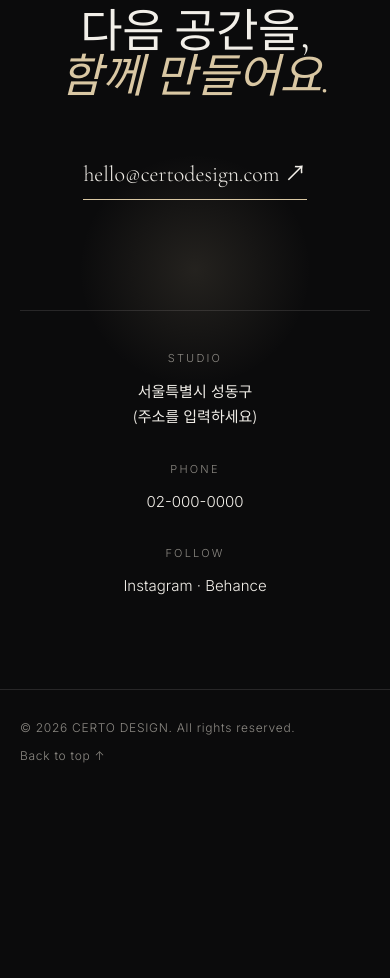
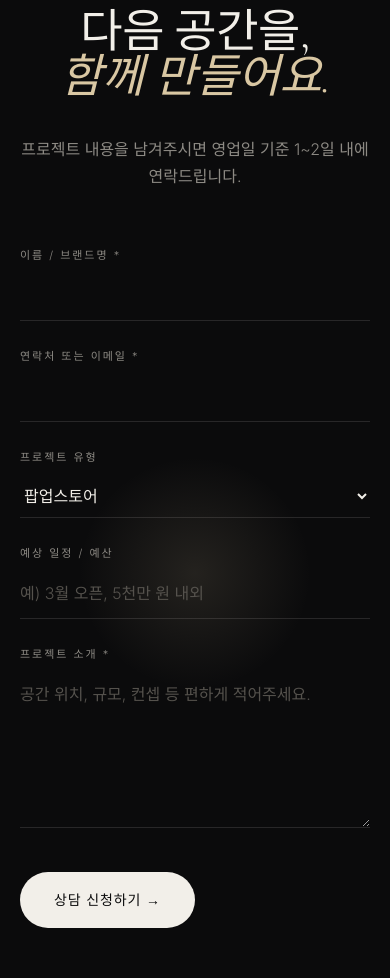
Before and after one commit to joseph8151/certodesign, a plain HTML site: page index.html in a window 390 px wide. Shown: the part 10920-11898 px from the top of the page. Before the commit the page ends 11715 px from the top, so only its background shows below. Drawn offline with nearby package versions, Linux system fonts and the light colour scheme.

Commit message:
Replace email/phone with Formspree consultation form
Co-Authored-By: Claude Sonnet 5.5 <noreply@anthropic.com>
Claude-Session: https://claude.ai/code/session_01BELJTp9tVMwA9K6VDTLoxT

```diff
--- a/index.html
+++ b/index.html
@@ -160,10 +160,30 @@
 <section class="contact" id="contact">
   <p class="eyebrow reveal">Let's talk</p>
   <h2 class="big reveal">다음 공간을,<br><em>함께 만들어요.</em></h2>
-  <a class="mail reveal" href="mailto:hello@certodesign.com">hello@certodesign.com <span>↗</span></a>
+  <p class="lead reveal">프로젝트 내용을 남겨주시면 영업일 기준 1~2일 내에 연락드립니다.</p>
+
+  <form class="form reveal" id="consult" action="https://formspree.io/f/YOUR_FORM_ID" method="POST">
+    <div class="row">
+      <label><span>이름 / 브랜드명 *</span><input type="text" name="name" required autocomplete="name"></label>
+      <label><span>연락처 또는 이메일 *</span><input type="text" name="contact" required></label>
+    </div>
+    <div class="row">
+      <label><span>프로젝트 유형</span>
+        <select name="type">
+          <option>팝업스토어</option><option>시즌 설치물 (크리스마스 등)</option><option>브랜드 체험 공간</option>
+          <option>전시 / 이벤트</option><option>VMD / 매장 연출</option><option>기타</option>
+        </select>
+      </label>
+      <label><span>예상 일정 / 예산</span><input type="text" name="schedule_budget" placeholder="예) 3월 오픈, 5천만 원 내외"></label>
+    </div>
+    <label><span>프로젝트 소개 *</span><textarea name="message" rows="5" required placeholder="공간 위치, 규모, 컨셉 등 편하게 적어주세요."></textarea></label>
+    <input type="text" name="_gotcha" tabindex="-1" autocomplete="off" style="display:none">
+    <button type="submit" class="submit"><span>상담 신청하기</span> <i>→</i></button>
+    <p class="status" role="status" aria-live="polite"></p>
+  </form>
+
   <div class="contact-grid reveal">
     <div><span>Studio</span><p>서울특별시 성동구<br>(주소를 입력하세요)</p></div>
-    <div><span>Phone</span><p>02-000-0000</p></div>
     <div><span>Follow</span><p><a href="#">Instagram</a> · <a href="#">Behance</a></p></div>
   </div>
 </section>
--- a/script.js
+++ b/script.js
@@ -33,3 +33,28 @@ const hp = document.querySelector('.hero-photo img');
 if (hp && !matchMedia('(prefers-reduced-motion: reduce)').matches) {
   addEventListener('scroll', () => { if (scrollY < innerHeight) hp.style.transform = `translateY(${scrollY * 0.12}px)`; }, { passive: true });
 }
+
+// Formspree consultation form (AJAX, falls back to normal POST without JS)
+const form = document.getElementById('consult');
+if (form) {
+  const status = form.querySelector('.status');
+  const btn = form.querySelector('.submit');
+  form.addEventListener('submit', async (e) => {
+    e.preventDefault();
+    if (form.action.includes('YOUR_FORM_ID')) {
+      status.className = 'status err';
+      status.textContent = 'Formspree 폼 ID가 아직 설정되지 않았습니다.';
+      return;
+    }
+    btn.disabled = true; status.className = 'status'; status.textContent = '전송 중...';
+    try {
+      const res = await fetch(form.action, { method: 'POST', body: new FormData(form), headers: { Accept: 'application/json' } });
+      if (res.ok) { form.reset(); status.textContent = '상담 신청이 접수되었습니다. 곧 연락드리겠습니다.'; }
+      else throw new Error();
+    } catch {
+      status.className = 'status err';
+      status.textContent = '전송에 실패했습니다. 잠시 후 다시 시도해주세요.';
+    }
+    btn.disabled = false;
+  });
+}
--- a/style.css
+++ b/style.css
@@ -187,3 +187,21 @@ footer a:hover{color:var(--fg)}
 .hero-title{font-size:clamp(48px,9vw,150px)}
 .hero-photo{top:12vh;width:min(24vw,340px)}
 @media(max-width:900px){.hero-title{font-size:clamp(44px,12vw,90px)}}
+
+/* FORM */
+.lead{color:var(--mute);margin:-20px 0 56px;position:relative}
+.form{max-width:760px;margin:0 auto;text-align:left;position:relative;display:grid;gap:26px}
+.form .row{display:grid;grid-template-columns:1fr 1fr;gap:26px}
+.form label span{display:block;font-size:11px;letter-spacing:.18em;text-transform:uppercase;color:var(--mute);margin-bottom:8px}
+.form input,.form select,.form textarea{width:100%;background:transparent;border:0;border-bottom:1px solid var(--line);color:var(--fg);font:inherit;font-size:16px;padding:10px 0;border-radius:0;outline:none;transition:border-color .3s}
+.form textarea{resize:vertical}
+.form select option{background:var(--bg2);color:var(--fg)}
+.form input:focus,.form select:focus,.form textarea:focus{border-color:var(--accent)}
+.form ::placeholder{color:#55524d}
+.submit{justify-self:start;margin-top:10px;background:var(--fg);color:var(--bg);border:0;padding:16px 34px;border-radius:99px;font:inherit;font-size:14px;letter-spacing:.06em;cursor:pointer;transition:.3s}
+.submit:hover{background:var(--accent)}
+.submit:disabled{opacity:.5;cursor:wait}
+.status{font-size:14px;min-height:1.5em;color:var(--accent)}
+.status.err{color:#e58a8a}
+.contact-grid{grid-template-columns:repeat(2,1fr)}
+@media(max-width:700px){.form .row{grid-template-columns:1fr}}
```
